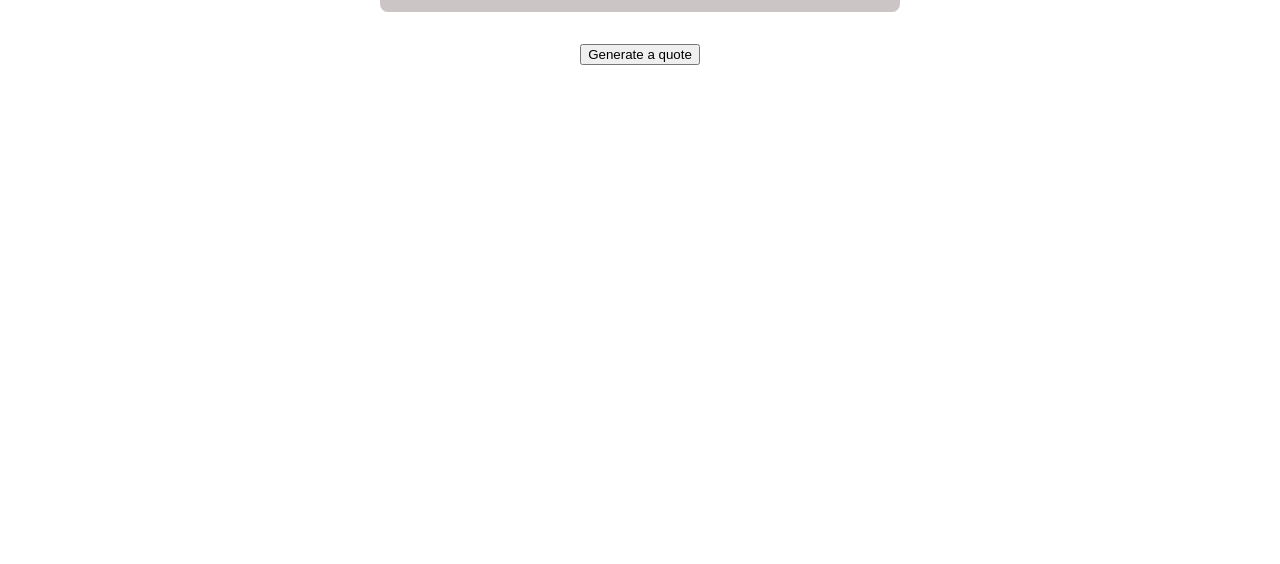
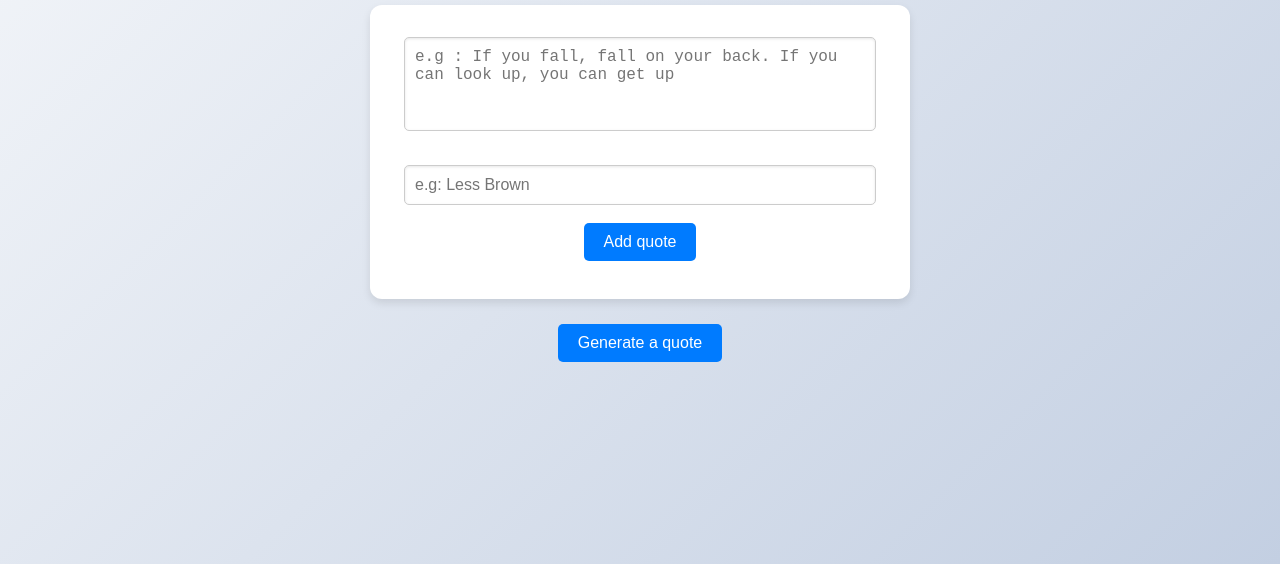
Before and after one commit to eediallo/quote-generator, a plain HTML site: page frontend/static/index.html in a window 1280 px wide. Shown: the part 236-800 px from the top of the page. Drawn offline with nearby package versions, Linux system fonts and the light colour scheme; no server answers.

Commit message:
Enhance styling for body, form, and input elements; add hover and focus effects for buttons

```diff
--- a/frontend/static/styles.css
+++ b/frontend/static/styles.css
@@ -1,31 +1,78 @@
-body{
+body {
     display: flex;
     flex-direction: column;
     justify-content: center;
     align-items: center;
+    min-height: 100vh;
+    margin: 0;
+    font-family: Arial, sans-serif;
+    background: linear-gradient(135deg, #f5f7fa, #c3cfe2);
+    color: #333;
 }
 
-form{
-    background-color: rgb(204, 197, 197);
-    padding: 10px;
-    border-radius: 8px;
+h1 {
+    font-size: 2rem;
+    margin-bottom: 20px;
+    color: #444;
+}
+
+form {
+    background-color: #ffffff;
+    padding: 20px;
+    border-radius: 12px;
+    box-shadow: 0 4px 8px rgba(0, 0, 0, 0.1);
     width: 500px;
     text-align: center;
 }
 
-input, textarea{
-    width: 400px;
+input, textarea {
+    width: 90%;
     border-radius: 5px;
-    border: none;
+    border: 1px solid #ccc;
+    padding: 10px;
+    margin-top: 12px;
+    font-size: 1rem;
+    box-shadow: inset 0 1px 3px rgba(0, 0, 0, 0.1);
 }
 
-.quote-wrapper, .author-wrapper{
-    display: flex;
-    align-items: center;
-    justify-content: center;
+textarea {
+    resize: none;
 }
 
-input{
-    padding:5px;
-    margin-top: 12px;
+input:focus, textarea:focus {
+    outline: none;
+    border-color: #007BFF;
+    box-shadow: 0 0 5px rgba(0, 123, 255, 0.5);
 }
+
+button {
+    background-color: #007BFF;
+    color: #fff;
+    border: none;
+    padding: 10px 20px;
+    border-radius: 5px;
+    font-size: 1rem;
+    cursor: pointer;
+    transition: background-color 0.3s ease;
+}
+
+button:hover {
+    background-color: #0056b3;
+}
+
+button:active {
+    background-color: #004085;
+}
+
+#errMsg {
+    color: red;
+    font-size: 0.9rem;
+    margin-top: 10px;
+}
+
+#displayed-quote {
+    margin-top: 20px;
+    font-size: 1.2rem;
+    font-style: italic;
+    color: #555;
+}
```
